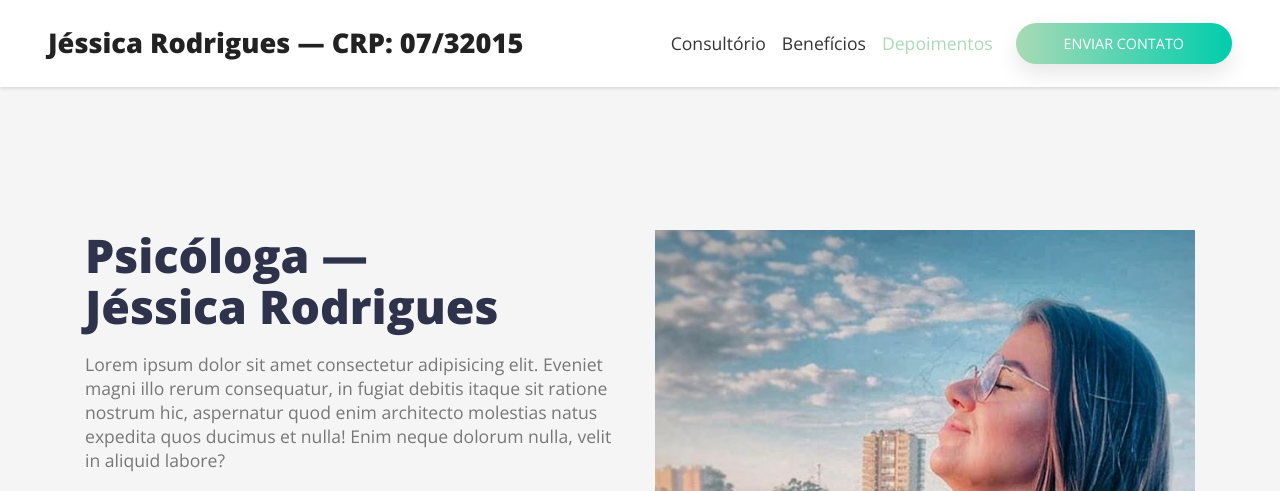
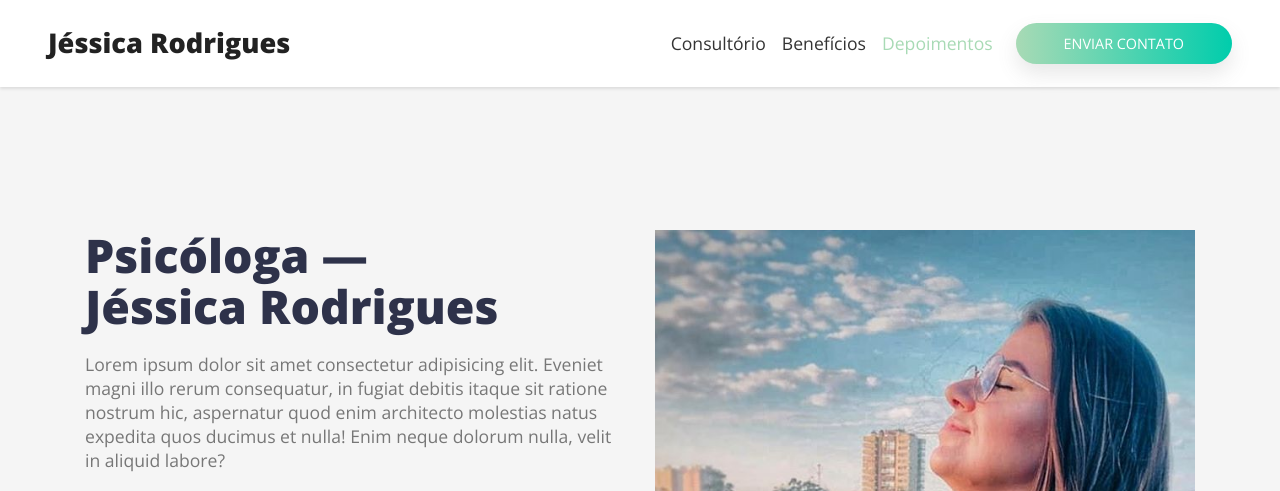
Before and after one commit to henrique-roldao/psico.jessica, a plain HTML site: page index.html in a window 1280 px wide. Shown: the top 491 px of the page. Drawn offline with nearby package versions, Linux system fonts and the light colour scheme.

Commit message:
update 0.1

```diff
--- a/index.html
+++ b/index.html
@@ -28,7 +28,7 @@
   <body>
     <!-- navbar-->
     <header class="header">
-      <nav class="navbar navbar-expand-lg fixed-top"><a href="index.html" class="navbar-brand">Jéssica Rodrigues &mdash; CRP: 07/32015</a>
+      <nav class="navbar navbar-expand-lg fixed-top"><a href="index.html" class="navbar-brand">Jéssica Rodrigues</a>
         <button type="button" data-toggle="collapse" data-target="#navbarSupportedContent" aria-controls="navbarSupportedContent" aria-expanded="false" aria-label="Toggle navigation" class="navbar-toggler navbar-toggler-right"><span></span><span></span><span></span></button>
         <div id="navbarSupportedContent" class="collapse navbar-collapse">
           <ul class="navbar-nav ml-auto align-items-start align-items-lg-center">
@@ -72,7 +72,7 @@
       <div class="container">
         <div class="row d-flex">
           <div class="col-lg-6 text order-2 order-lg-1">
-            <h1>Psicóloga &mdash; Jéssica&nbsp;Rodrigues</h1>
+            <h1>Psicóloga &mdash;<br> Jéssica Rodrigues</h1>
             <p class="hero-text">Lorem ipsum dolor sit amet consectetur adipisicing elit. Eveniet magni illo rerum consequatur, in fugiat debitis itaque sit ratione nostrum hic, aspernatur quod enim architecto molestias natus expedita quos ducimus et nulla! Enim neque dolorum nulla, velit in aliquid labore?</p>
             <div class="CTA"><a href="https://api.whatsapp.com/send?phone=5551982624661" class="btn btn-primary btn-shadow btn-gradient link-scroll" target="_blank"><i class="fab fa-whatsapp fa-lg"></i> Entrar em Contato</a><a href="#" data-toggle="modal" data-target="#exampleModal" class="btn btn-outline-primary">Enviar Contato</a></div>
           </div>
```
